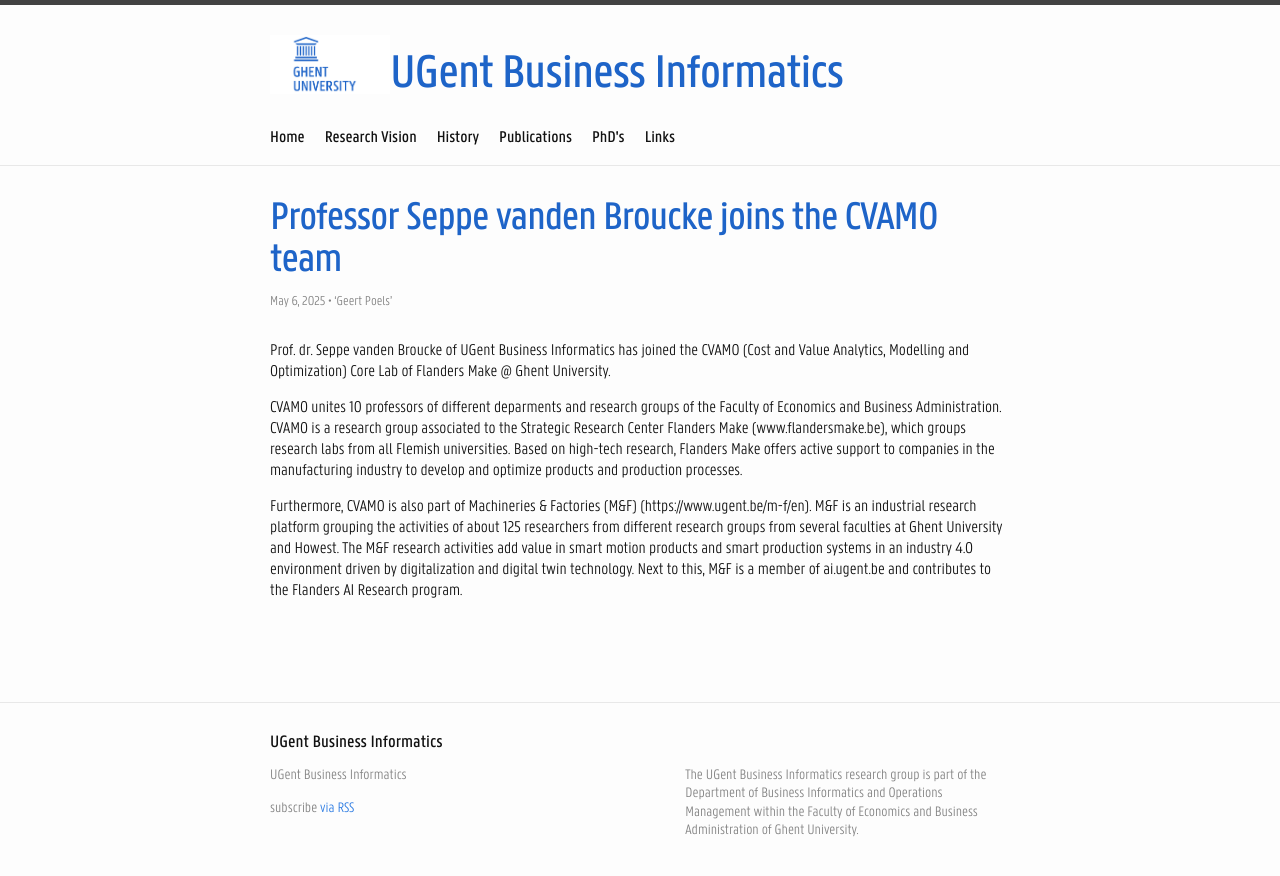
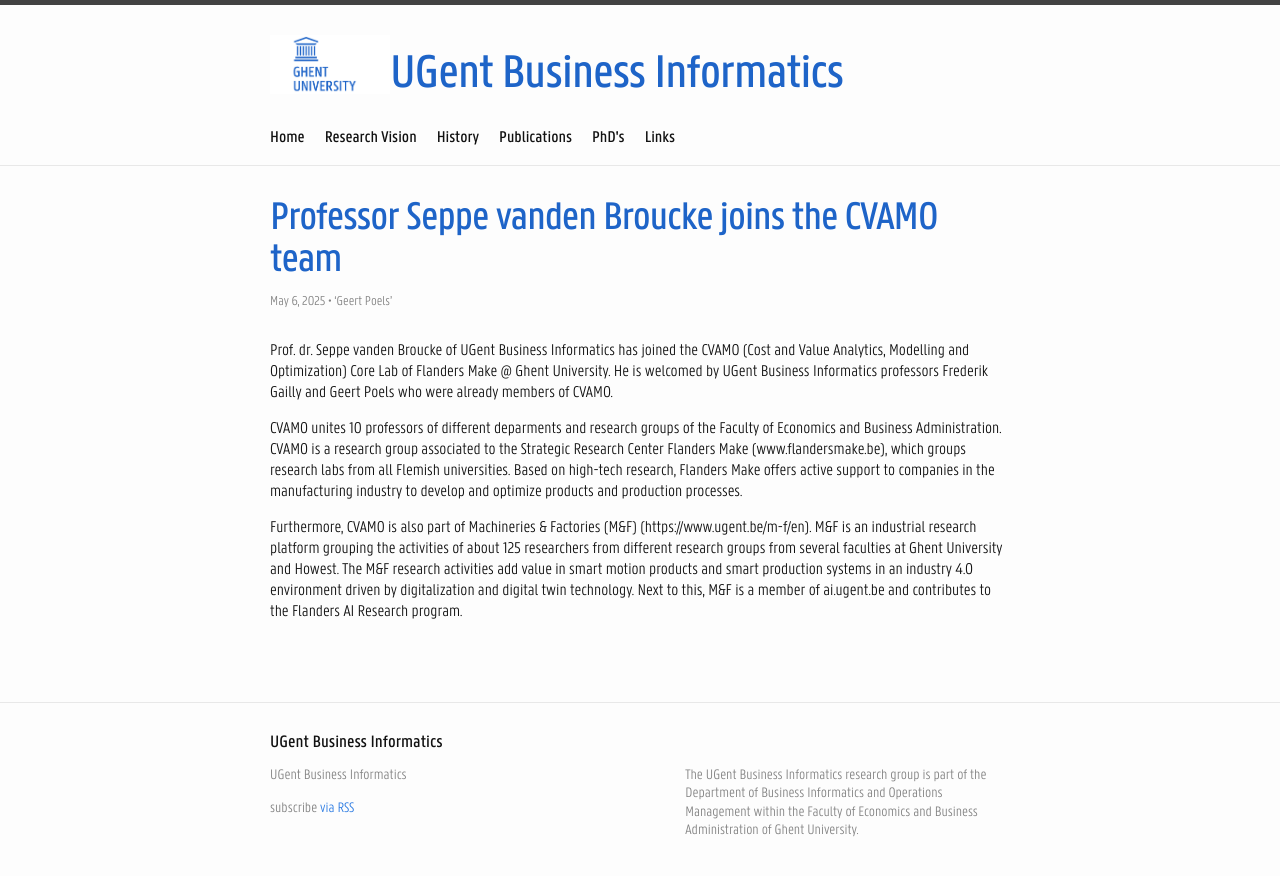
Before and after one commit to UGent-BusinessInformatics/ugent-businessinformatics.github.io, a Jekyll site: the page built from _posts/2025-05-06-CVAMOupdate.markdown, in a window 1280 px wide. Shown: the top 876 px of the page. Built offline with Jekyll 4.4.1, drawn with Linux system fonts in a browser that asks for light colours.

Commit message:
Update 2025-05-06-CVAMOupdate.markdown

```diff
--- a/_posts/2025-05-06-CVAMOupdate.markdown
+++ b/_posts/2025-05-06-CVAMOupdate.markdown
@@ -6,7 +6,7 @@
 excerpt_separator: <!--more-->
 layout: post
 ---
-Prof. dr. Seppe vanden Broucke of UGent Business Informatics has joined the CVAMO (Cost and Value Analytics, Modelling and Optimization) Core Lab of Flanders Make @ Ghent University.
+Prof. dr. Seppe vanden Broucke of UGent Business Informatics has joined the CVAMO (Cost and Value Analytics, Modelling and Optimization) Core Lab of Flanders Make @ Ghent University. He is welcomed by UGent Business Informatics professors Frederik Gailly and Geert Poels who were already members of CVAMO.
 
 CVAMO unites 10 professors of different deparments and research groups of the Faculty of Economics and Business Administration. CVAMO is a research group associated to the Strategic Research Center Flanders Make (www.flandersmake.be), which groups research labs from all Flemish universities. Based on high-tech research, Flanders Make offers active support to companies in the manufacturing industry to develop and optimize products and production processes.
 
```
